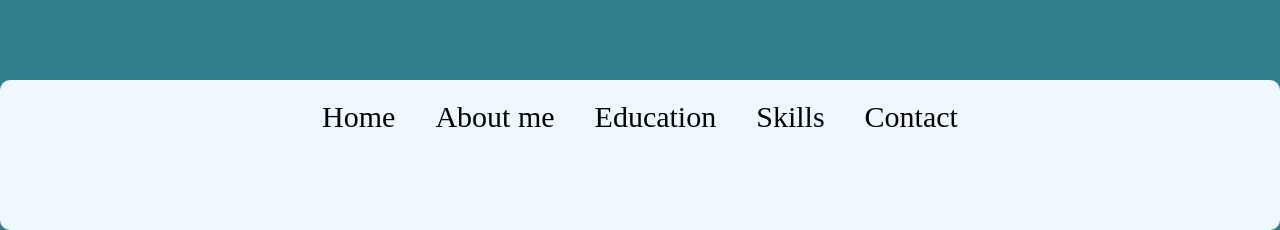
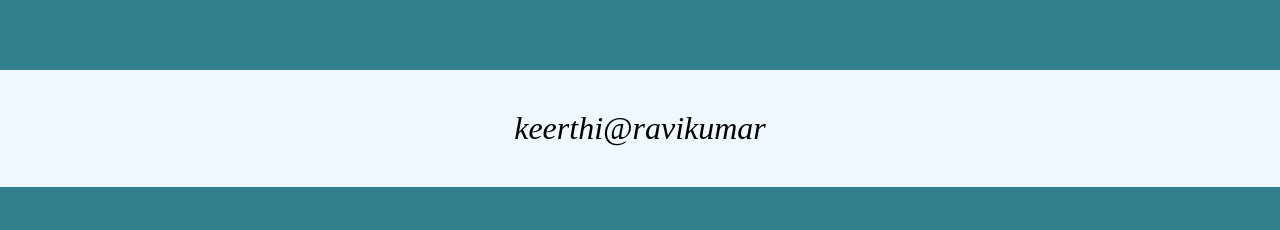
Before and after one commit to Keerthi-28joe/keerthi-28joe.github.io, a plain HTML site: page index.html in a window 1280 px wide. Shown: the part 4134-4364 px from the top of the page. After the commit the page ends 4321 px from the top, so only its background shows below. Drawn offline with Linux system fonts and the light colour scheme.

Commit message:
New portfolio

```diff
--- a/css/style.css
+++ b/css/style.css
@@ -257,38 +257,15 @@ ul li {
     margin-top: 10px;
 
 }
-
 /* Footer */
-.last {
+.last{
+    position: relative;
+    top:90px;
+    padding:40px;
     background-color: aliceblue;
-    height: 150px;
-    border-radius: 10px;
-    position: sticky;
-
 }
-
-.last ul {
-    display: flex;
-    margin-top: 100px;
-    justify-content: center;
-
-
+.last p{
+    text-align: center;
+    font-size: 2rem;
+    font-style: italic;
 }
-
-.last li a {
-    display: flex;
-    text-decoration: none;
-    padding: 20px;
-    font-size: 30px;
-    list-style-type: none;
-    color: black;
-
-}
-
-.last p {
-    display: flex;
-    margin-bottom: 20px;
-    justify-content: center;
-    font-size: 30px;
-    color: red;
-}
--- a/index.html
+++ b/index.html
@@ -103,14 +103,8 @@
             </div>
             <!-- Footer -->
             <footer class="last">
-            <ul>
-                <li><a href="#home">Home</a></li>
-                <li><a href="#aboutme">About me</a></li>
-                <li><a href="#education">Education</a></li>
-                <li> <a href="#skills">Skills</a></li>
-                <li><a href="#contact">Contact</a></li>
-            </ul>
-            <p></p>
+
+            <p>keerthi@ravikumar</p>
         </footer>
     </main>
     </section>
```
